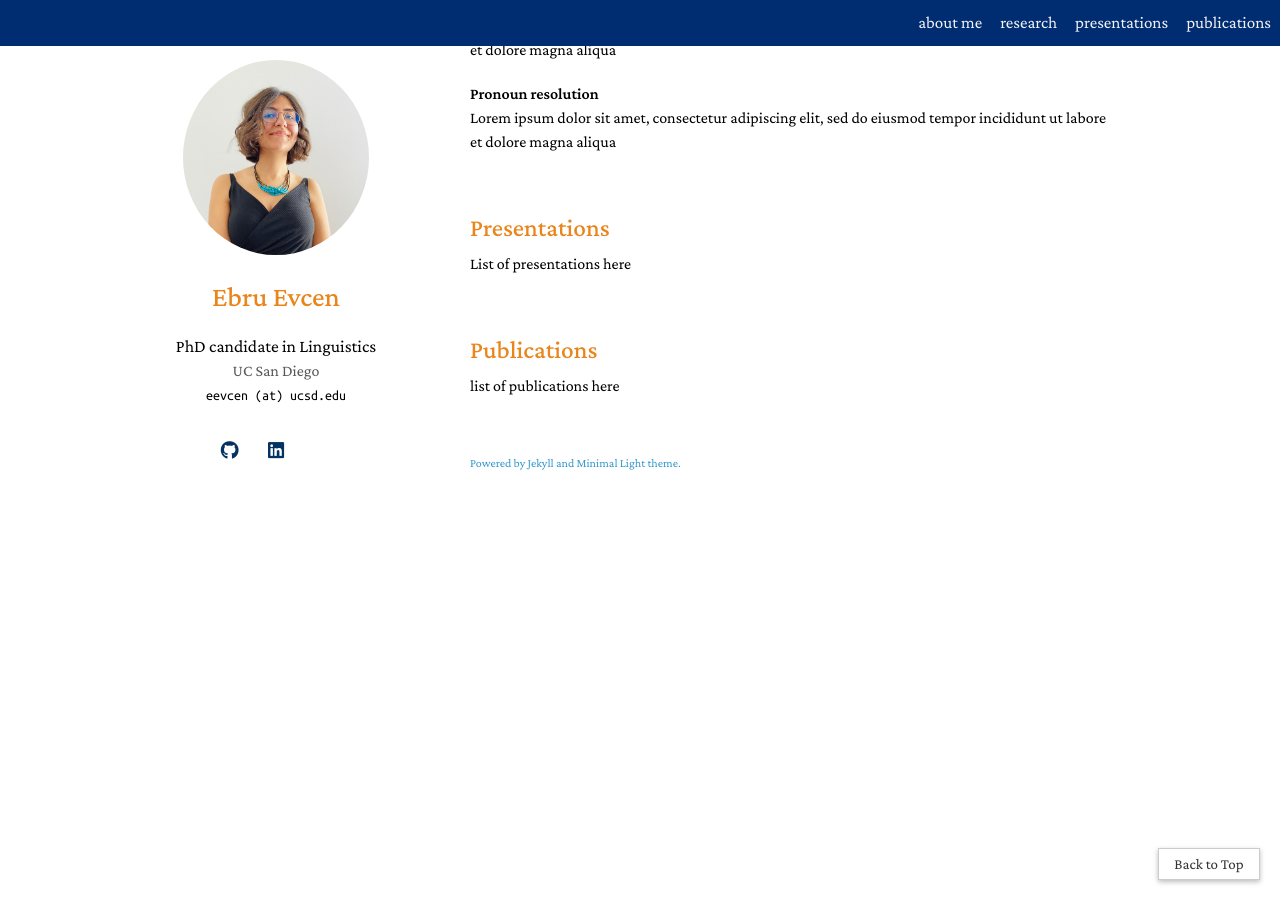
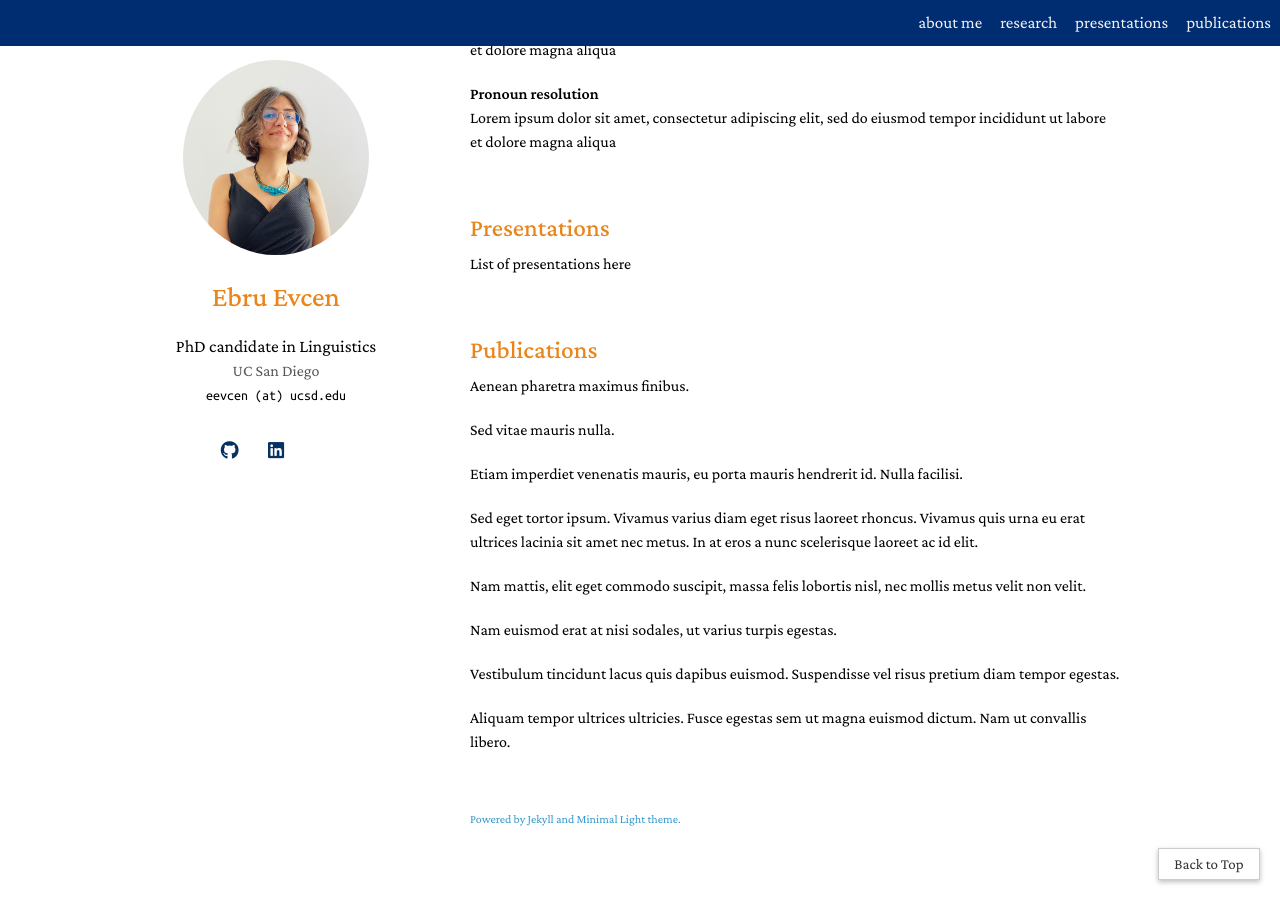
Before and after one commit to ebruevcen/ebruevcen.github.io, a Jekyll site: the page built from index.md, in a window 1280 px wide and 900 px high, scrolled down 502 px. Built offline with Jekyll 4.4.1, drawn with Linux system fonts in a browser that asks for light colours; a style sheet for code colours, icons or effects is not loaded.

Commit message:
Update publications.md

```diff
--- a/_includes/publications.md
+++ b/_includes/publications.md
@@ -2,4 +2,18 @@
 
 <h2 style="margin: 60px 0px 10px;">Publications</h2>
 
-list of publications here
+Aenean pharetra maximus finibus.
+
+Sed vitae mauris nulla.
+
+Etiam imperdiet venenatis mauris, eu porta mauris hendrerit id. Nulla facilisi.
+
+Sed eget tortor ipsum. Vivamus varius diam eget risus laoreet rhoncus. Vivamus quis urna eu erat ultrices lacinia sit amet nec metus. In at eros a nunc scelerisque laoreet ac id elit.
+
+Nam mattis, elit eget commodo suscipit, massa felis lobortis nisl, nec mollis metus velit non velit.
+
+Nam euismod erat at nisi sodales, ut varius turpis egestas.
+
+Vestibulum tincidunt lacus quis dapibus euismod. Suspendisse vel risus pretium diam tempor egestas.
+
+Aliquam tempor ultrices ultricies. Fusce egestas sem ut magna euismod dictum. Nam ut convallis libero.
```
